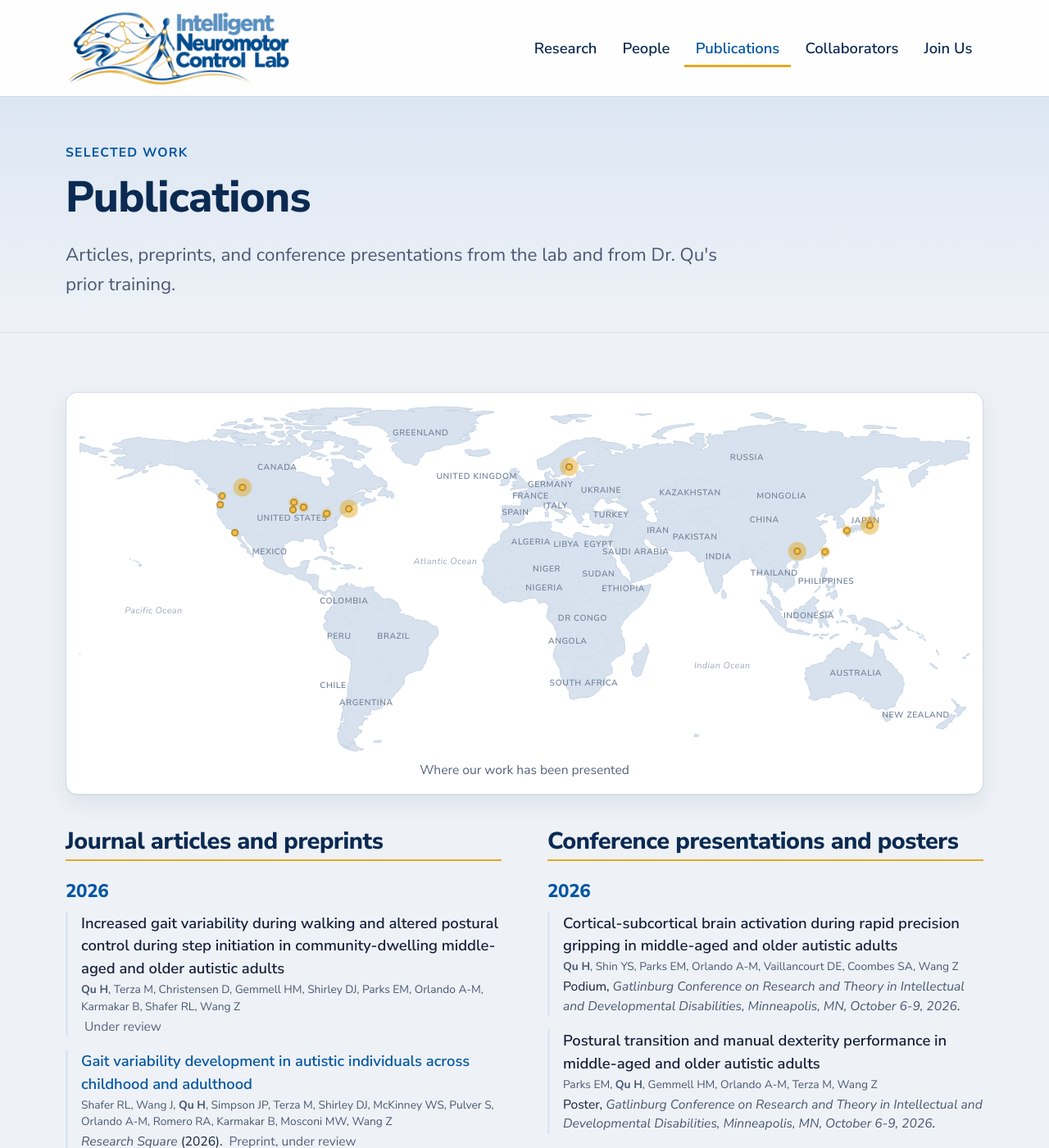
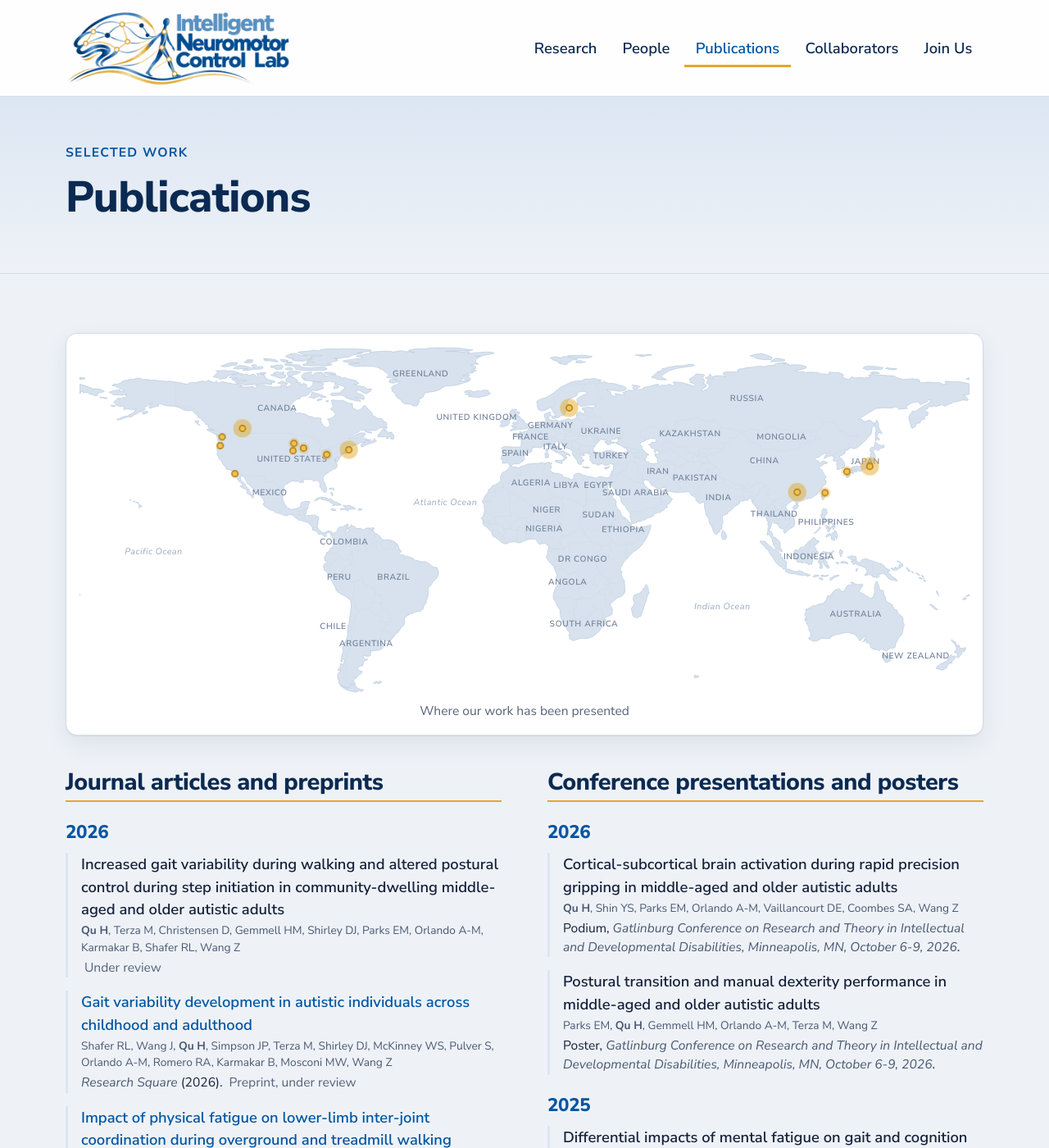
Before and after one commit to incLab-sjsu/inclab-sjsu.github.io, a Jekyll site: the page built from publications.html, in a window 1280 px wide and 1400 px high. Shown: the whole window at 82% size. Built offline with Jekyll 4.4.1, drawn with Linux system fonts in a browser that asks for light colours.

Commit message:
Remove the Publications lede; gold pins on every map
Co-Authored-By: Claude Fable 5.1 <noreply@anthropic.com>
Claude-Session: https://claude.ai/code/session_01NC87yMo4KF9PtoiKQz5QsG

```diff
--- a/assets/css/style.css
+++ b/assets/css/style.css
@@ -222,8 +222,8 @@ strong { font-weight: 700; }
   .world-map__country { display: none; }
   .world-map__continent, .world-map__ocean, .world-map__keep { display: block; }
 }
-.world-map__dot { fill: var(--blue); stroke: #fff; stroke-width: 1.5; }
-.world-map__halo { fill: var(--blue); opacity: 0.25; transform-origin: center; transform-box: fill-box; animation: map-pulse 3s ease-out infinite; }
+.world-map__dot { fill: #F2C14E; stroke: #B07C14; stroke-width: 1.5; }
+.world-map__halo { fill: var(--gold); opacity: 0.3; transform-origin: center; transform-box: fill-box; animation: map-pulse 3s ease-out infinite; }
 /* Home pin (the lab): larger, gold, glowing, with a twinkling spark */
 .world-map__pin--home .world-map__dot { fill: #F2C14E; stroke: #B07C14; stroke-width: 2; }
 .world-map__pin--home .world-map__halo { fill: var(--gold); opacity: 0.35; animation-duration: 2.6s; }
--- a/publications.html
+++ b/publications.html
@@ -1,7 +1,6 @@
 ---
 title: Publications
 eyebrow: Selected work
-lede: Articles, preprints, and conference presentations from the lab and from Dr. Qu's prior training.
 permalink: /publications/
 ---
 <section class="section">
```
